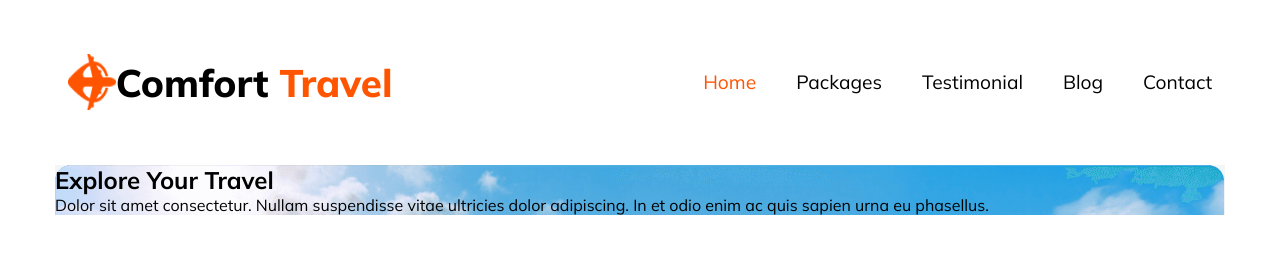
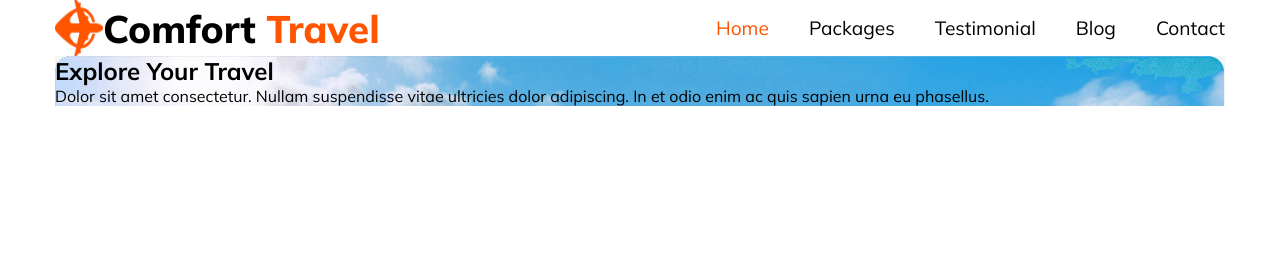
Before and after one commit to Rasel-Sarker/Comfort_Travel, a plain HTML site: page index.html in a window 1280 px wide. Drawn offline with Linux system fonts and the light colour scheme.

Commit message:
Unnecessary header padding remove

```diff
--- a/stylesheets/index.css
+++ b/stylesheets/index.css
@@ -52,7 +52,7 @@ header nav {
    justify-content: space-between;
    flex-wrap: wrap;
    gap: 2rem;
-   padding: 6.8vh 1vw;
+   /* padding: 6.8vh 1vw; */
 }
 /* nav logo section css */
 .nav_logo {
```
Also changed, not shown: index.html (+2 -0 lines).
